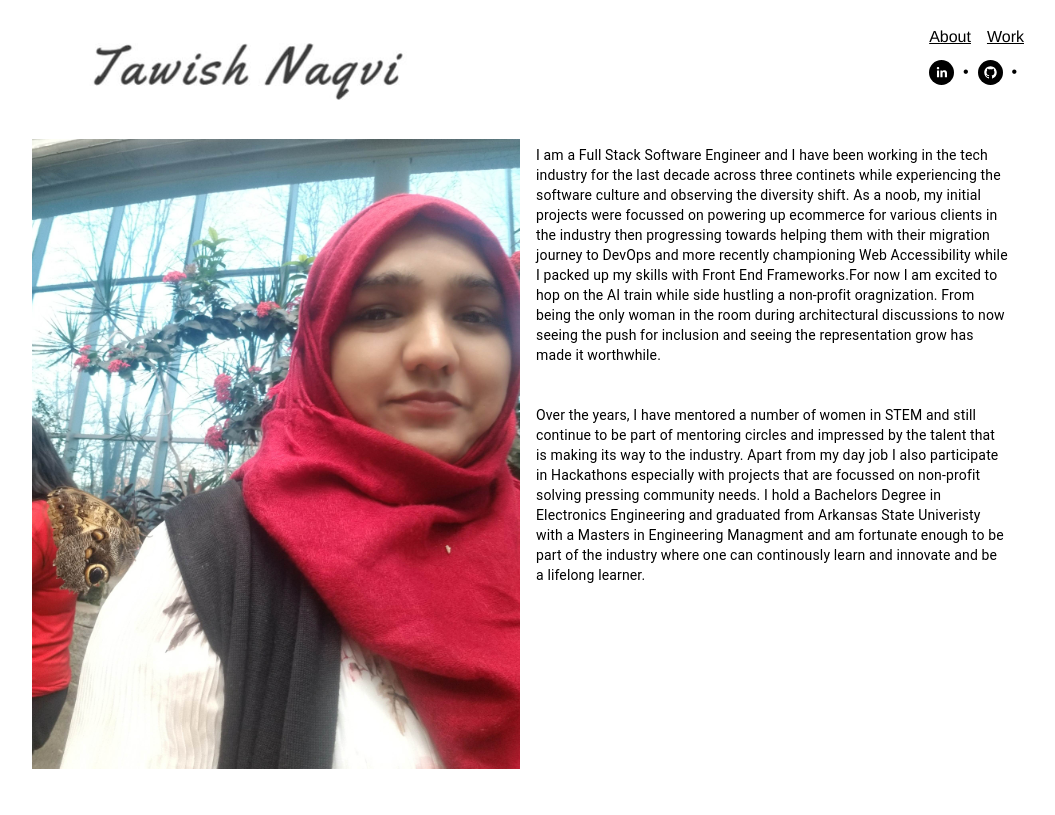
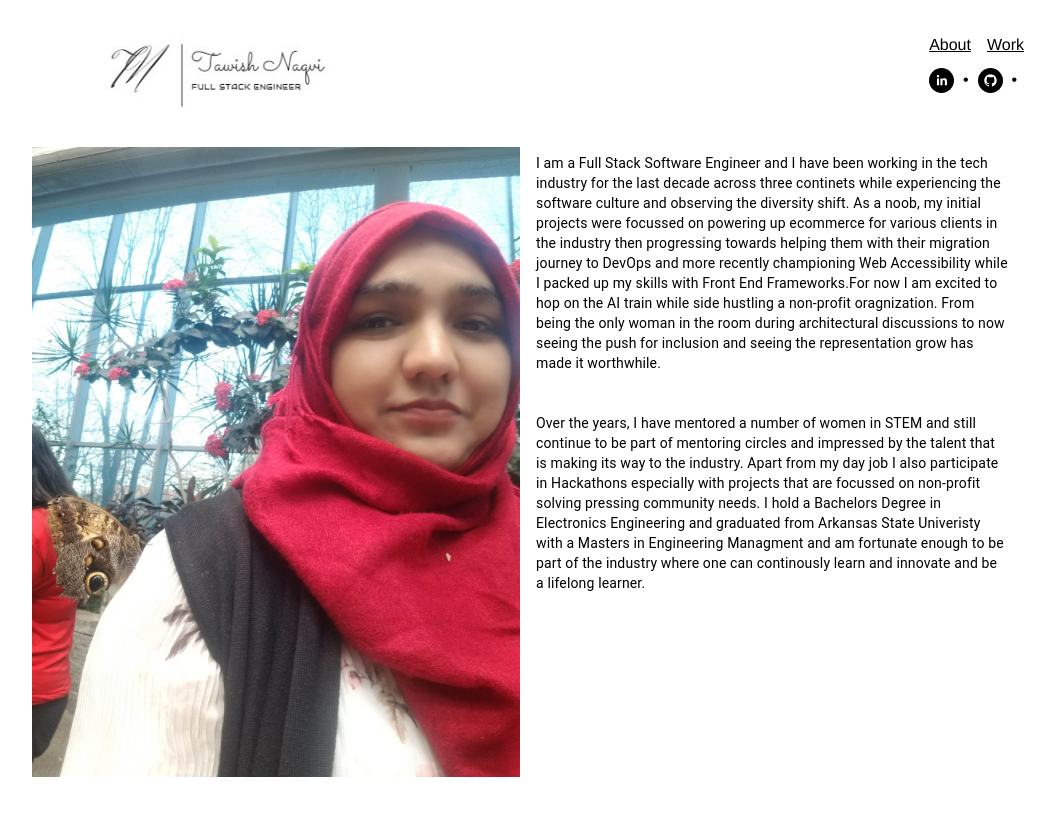
Before and after one commit to tawish1310/portfolio, a Gatsby site: page / in a window 1280 px wide. Shown: the whole page, without its empty margins (48-1103 px from the left). Built offline with nearby package versions, Linux system fonts and the light colour scheme; Gatsby itself is replaced by a stand-in of ours.

Commit message:
Adding some styling

```diff
--- a/src/components/layout.js
+++ b/src/components/layout.js
@@ -1,33 +1,48 @@
 import React from "react"
-import { Link } from "gatsby"
+import  Link  from "@material-ui/core/Link"
 import Footer from "../pages/Footer";
-import logo from "../styles/Name.jpg";
-import css from "../styles/main.css";
-import Grid from '@material-ui/core/Grid';
+import logo from "../styles/logo1.jpg";
+import Divider from '@material-ui/core/Divider';
+import { makeStyles } from '@material-ui/core/styles';
 
+const useStyles = makeStyles((theme) => ({
+  root: {
+    flexGrow: 1,
+  },
+  active: {
+    backgroundColor: 'pink'
+  },
+}));
 
 const ListLink = props => (
-  <li style={{ display: `inline-block`, marginRight: `1rem`}}>
-    <Link to={props.to} style={{color:'black'}}>{props.children}</Link>
+  <li style={{ display: `inline-block`, marginRight: `1rem`,  marginTop:`33px`}}>
+    <Link href={props.to}
+    style={{ color : 'black', backgroundImage:'none'}}
+    underline="always"
+    active="true"
+    >{props.children}</Link>
   </li>
 )
 
+
 export default function Layout({ children }) {
-
+  const classes = useStyles();
   return (
     <div className="header">
       <img src={logo} className="img" />
       <header>
 
-        <ul style={{ float: `right`, marginTop:`25px`}}>
-          <ListLink to="/">About</ListLink>
+        <ul style={{ float: `right`}}>
+          <ListLink to="/" className={classes.active}>About</ListLink>
           <ListLink to="/work/">Work</ListLink>
           <Footer/>
         </ul>
+
       </header>
       {children}
 
     </div>
 
+
   )
 }
--- a/src/pages/index.js
+++ b/src/pages/index.js
@@ -5,7 +5,7 @@ import picture from "../styles/ProfilePic.jpg";
 import { makeStyles } from '@material-ui/core/styles';
 import Grid from '@material-ui/core/Grid';
 import Typography from '@material-ui/core/Typography';
-import ButtonBase from '@material-ui/core/ButtonBase';
+import Divider from '@material-ui/core/Divider';
 
 const useStyles = makeStyles((theme) => ({
   root: {
@@ -36,6 +36,7 @@ export default function About({data}) {
         {/*<h1> {data.site.siteMetadata.title}</h1> */}
         <div style={{ margin: `3rem auto`,  padding: `0 1rem` }}>
           <header style={{ marginBottom: `1.5rem` }}>
+
             <Grid container spacing={2}>
               <Grid item xs={6}>
                   <img
@@ -43,14 +44,15 @@ export default function About({data}) {
                     alt="Profile Picture"
                     src={picture}
                   />
+              </Grid>
 
-              </Grid>
               <Grid item xs={6} sm container>
                 <Grid item xs container direction="column" spacing={2}>
                   <Grid item xs>
                     <Typography gutterBottom variant="subtitle1" className="bio">
 
                     </Typography>
+
                     <Typography variant="body2" gutterBottom className="bio" >
                       <p style={{marginBottom:'40px'}}>I am a Full Stack Software Engineer and I have been working in the tech industry for the
                       last decade across three continets while experiencing the software culture
--- a/src/styles/main.css
+++ b/src/styles/main.css
@@ -52,7 +52,8 @@
     position: absolute;
     z-index: 1000;
     font-family: "proxima nova", "Helvetica Neue", Helvetica, Arial, Sans-serif;
-    color:#000000
+    color:#000000;
+    text-decoration:none
     /* Navigation */
   }
 
@@ -62,6 +63,4 @@
   position: absolute;
   max-width: 650;
   margin-top: 15px;
-
-
 }
```
